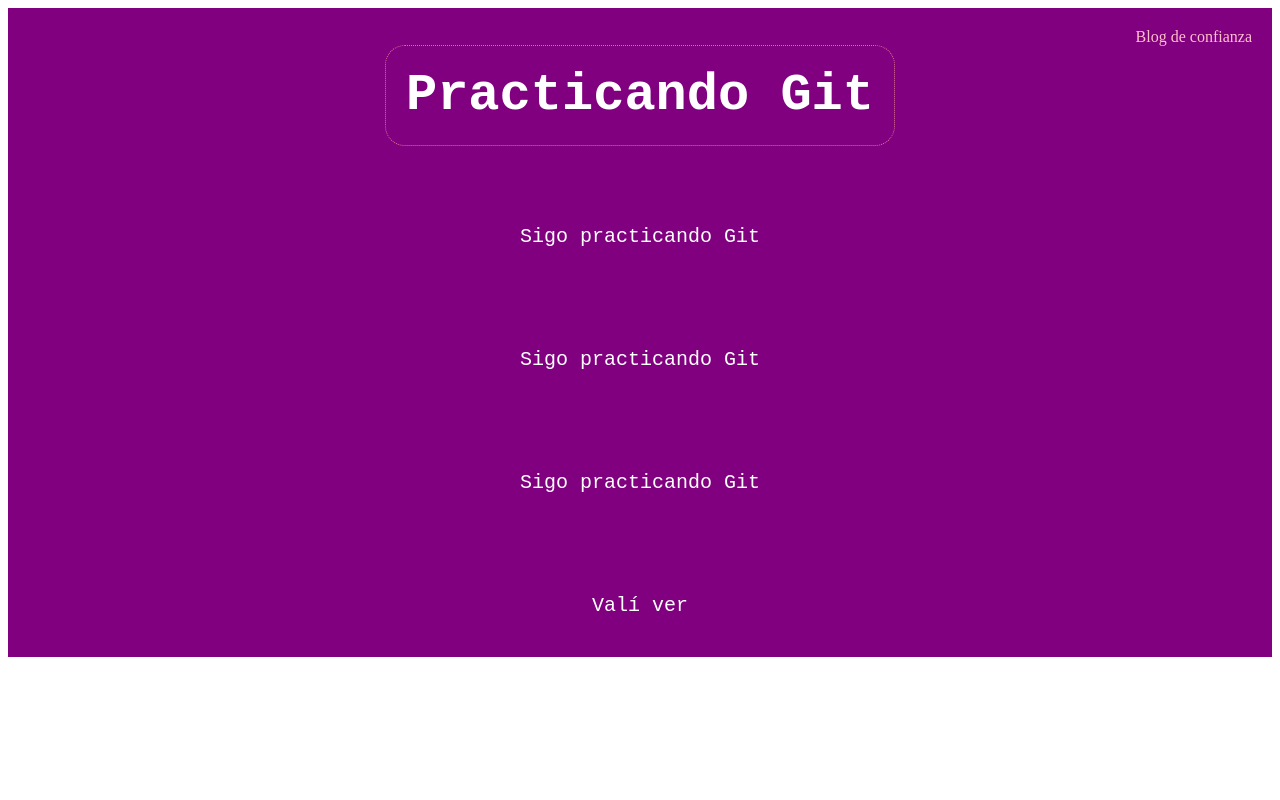
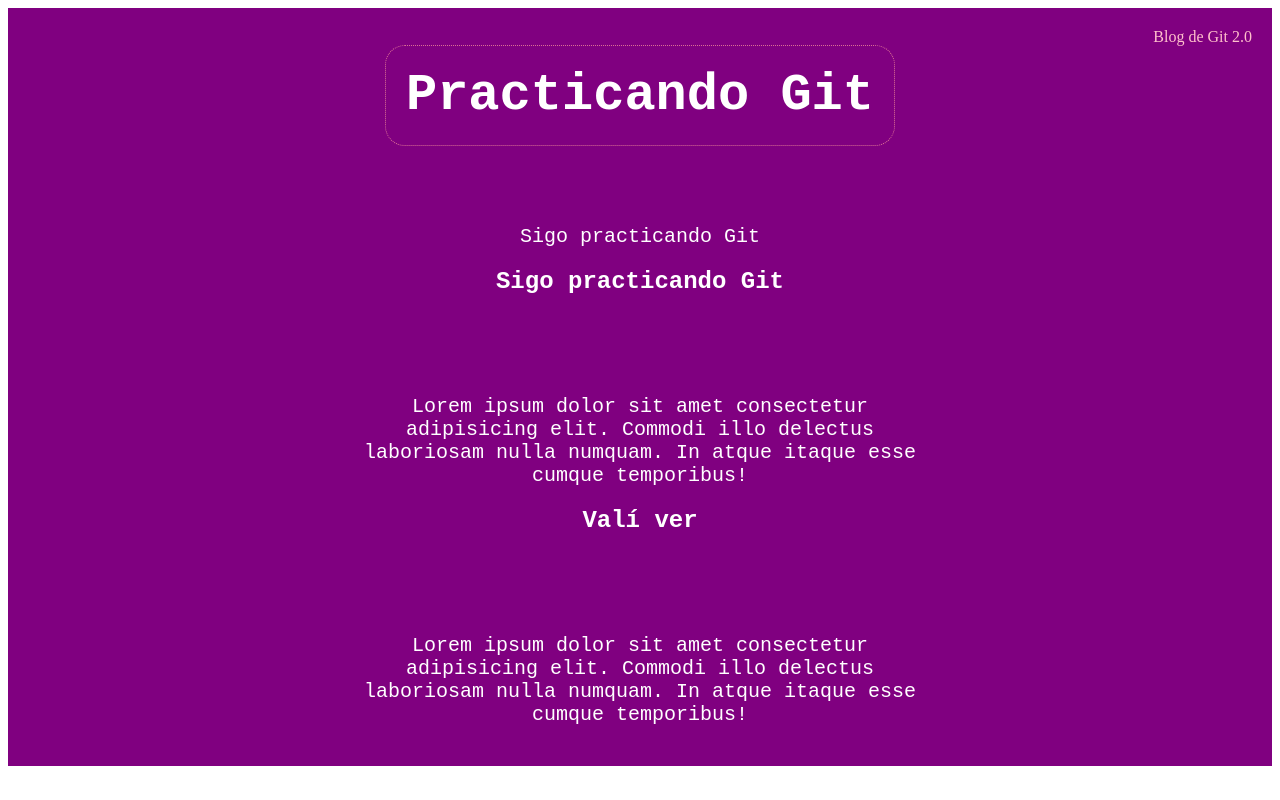
Before and after one commit to fabiot2/gitrepaso, a plain HTML site: page index.html in a window 1280 px wide. Drawn offline with Linux system fonts and the light colour scheme.

Commit message:
Versión 2.0

```diff
--- a/index.html
+++ b/index.html
@@ -10,14 +10,15 @@
 <body>
     <div id="container">
         <div id="cabecera">
-            <span>Blog de confianza</span>
+            <span>Blog de Git 2.0</span>
         </div>
         <div id="container__post">
             <h1>Practicando Git</h1>
             <p>Sigo practicando Git</p>
-            <p>Sigo practicando Git</p>
-            <p>Sigo practicando Git</p>
-            <p>Valí ver</p>
+            <h2>Sigo practicando Git</h2>
+            <p>Lorem ipsum dolor sit amet consectetur adipisicing elit. Commodi illo delectus laboriosam nulla numquam. In atque itaque esse cumque temporibus!</p>
+            <h2>Valí ver</h2>
+            <p>Lorem ipsum dolor sit amet consectetur adipisicing elit. Commodi illo delectus laboriosam nulla numquam. In atque itaque esse cumque temporibus!</p>
         </div>
     </div>
 </body>
```
Also changed, not shown: git.txt.
